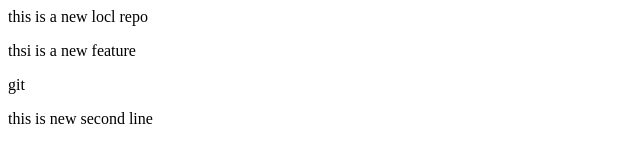
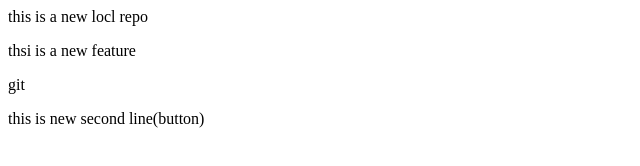
Before and after one commit to Adnan0Ansari/adnan-local-demo, a plain HTML site: page index.html in a window 1280 px wide. Shown: the full height of the page, 0-640 px from the left. Drawn offline with Linux system fonts and the light colour scheme.

Commit message:
add button

```diff
--- a/index.html
+++ b/index.html
@@ -1,3 +1,3 @@
 <p> this is a new locl repo</p>
 <p>thsi is a new feature</p>git
-<p> this is new second line</p>
+<p> this is new second line(button)</p>
```
